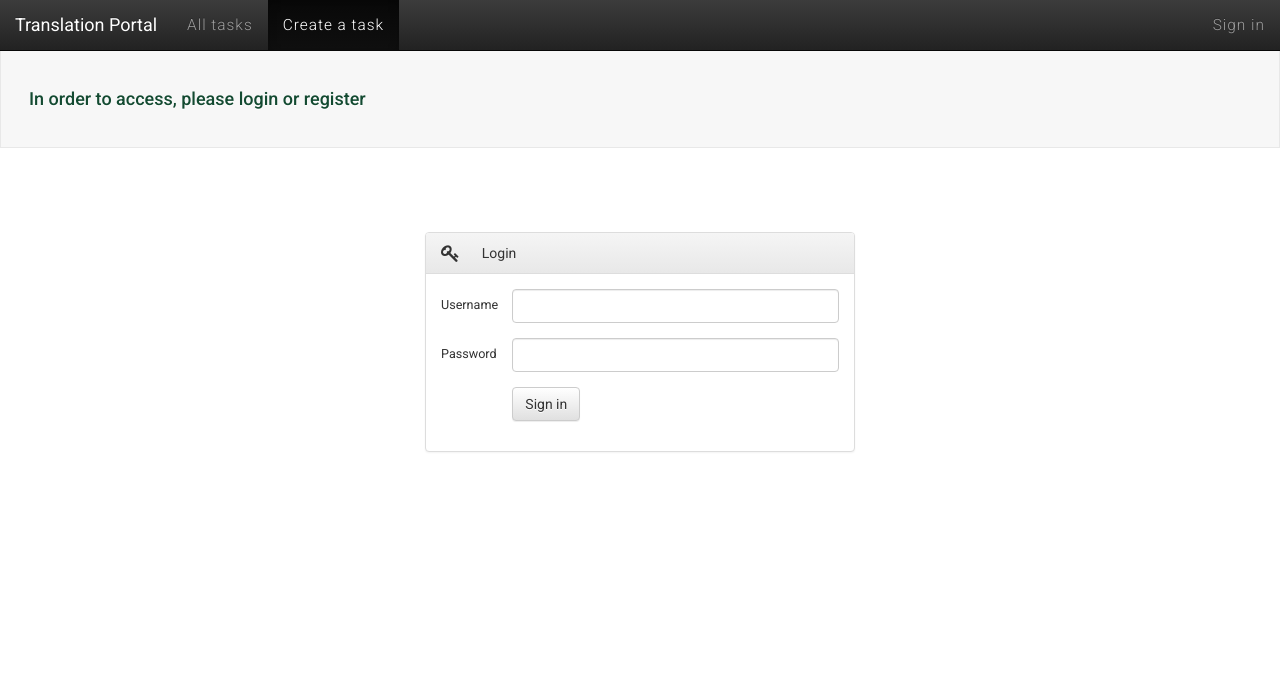
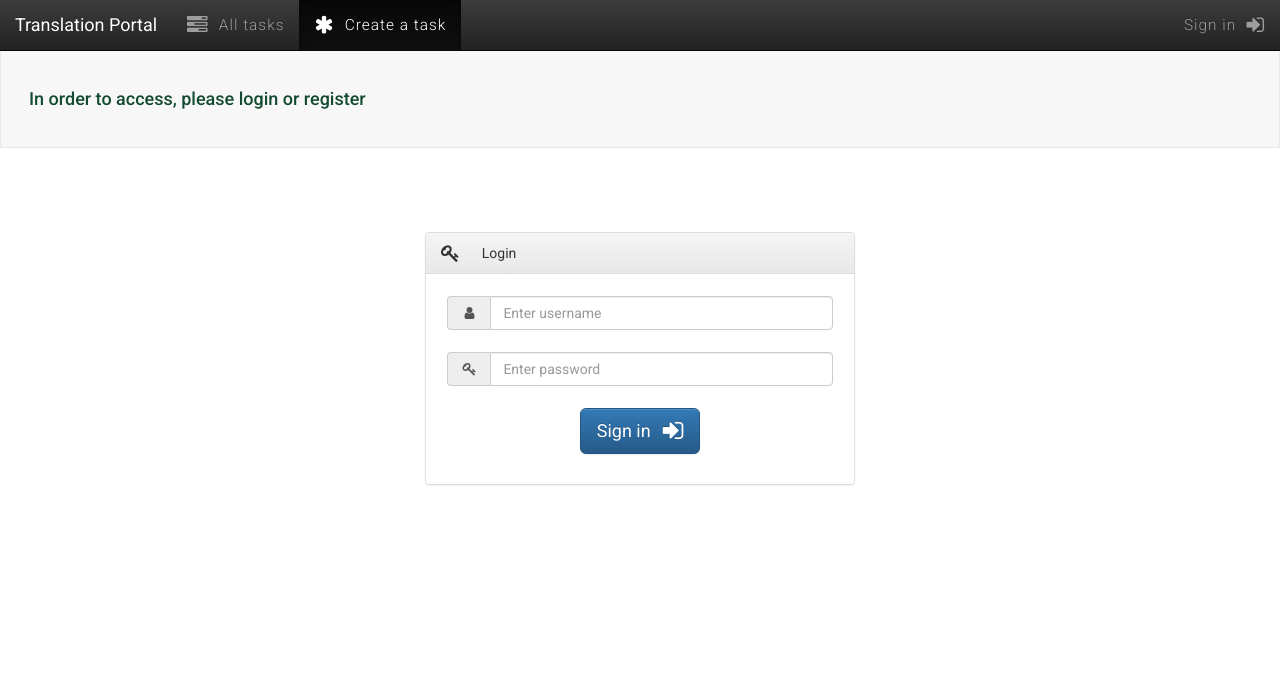
Before and after one commit to qfoxic/EssayCoffeeBackend, a Django app: template templates/default/general/login.html in a window 1280 px wide. Shown: the top 694 px of the page. Run offline with Django 3.2, Linux system fonts and the light colour scheme; the template is opened without the code that fills it, so the values that code supplies are empty; parts of the project's set-up code (start-up, migrations or seed data) failed here and were passed over; some libraries are stand-ins or nearby versions.

Commit message:
login form refactor

```diff
--- a/templates/default/general/login.html
+++ b/templates/default/general/login.html
@@ -17,21 +17,21 @@
             {% csrf_token %}
             <input type="hidden" name="next" value="{{next}}">
             <div class="form-group">
-                <label for="user_input" class="col-sm-2 control-label">{% trans "Username" %}</label>
-                <div class="col-sm-10">
-                    <input id="user_input" type="text" name="username" class="form-control">
+                <div class="input-group margin-bottom-sm"  style="width:90%;margin:.5em auto">
+                    <span class="input-group-addon"><i class="fa fa-user fa-fw"></i></span>
+                    <input id="user_input" type="text" name="username" class="form-control" placeholder="{% trans "Enter username" %}">
                 </div>
             </div>
             <div class="form-group">
-                <label for="inputPassword3" class="col-sm-2 control-label">{% trans "Password" %}</label>
-                <div class="col-sm-10">
-                    <input id="passwd_input" type="password" name="password" class="form-control">
+                <div class="input-group margin-bottom-sm"  style="width:90%;margin: 0 auto">
+                    <span class="input-group-addon"><i class="fa fa-key fa-fw"></i></span>
+                    <input id="passwd_input" type="password" name="password" class="form-control" placeholder="{% trans "Enter password" %}">
                 </div>
             </div>
             <div class="form-group">
-                <div class="col-sm-offset-2 col-sm-10">
-                    <button type="submit" class="btn btn-default">
-                        {% trans "Sign in" %}
+                <div style="text-align:center;margin: .5em auto 0">
+                    <button type="submit" class="btn btn-primary btn-lg" role="button">
+                        {% trans "Sign in" %}<i class='fa fa-sign-in fa-lg' style="margin-left:.5em"></i>
                     </button>
                 </div>
             </div>
--- a/templates/default/header.html
+++ b/templates/default/header.html
@@ -16,10 +16,10 @@
             <div class="collapse navbar-collapse" id="bs-example-navbar-collapse-1">
                 <ul class="nav navbar-nav">
                     <li>
-                        <a href="/tasks/">{% trans "All tasks" %}</a>
+                        <a href="/tasks/"><i class='fa fa-tasks fa-lg' style="margin-right:.5em"></i>{% trans "All tasks" %}</a>
                     </li>
                     <li class="active">
-                        <a href="/task/new">{% trans "Create a task" %}</a>
+                        <a href="/task/new"><i class='fa fa-asterisk fa-lg' style="margin-right:.5em"></i>{% trans "Create a task" %}</a>
                     </li>
                     <!-- <li>
                     <a href="#">Hello, {{user}}</a>
@@ -44,12 +44,16 @@
                     </li>
                     </ul>
                     </li> -->
+                    {% if user.username %}
+                    <li>
+                        <a href="/profile/{{ user.pk }}"><i class='fa fa-user fa-lg' style="margin-right:.5em"></i>{% trans "Profile" %}</a>
+                    </li>
+                    {% endif %}
                     <li>
                         {% if user.username %}
-                        <a href="/profile/{{ user.pk }}">{% trans "Profile" %}</a>
-                        <a href="/logout">{% trans "Log out" %}</a>
+                        <a href="/logout">{% trans "Log out" %}<i class='fa fa-sign-out fa-lg' style="margin-left:.5em"></i></a>
                         {% else %}
-                        <a href="/login">{% trans "Sign in" %}</a>
+                        <a href="/login">{% trans "Sign in" %}<i class='fa fa-sign-in fa-lg' style="margin-left:.5em"></i></a>
                         {% endif %}
                     </li>
                 </ul>
```
Also changed, not shown: db.sqlite3.
